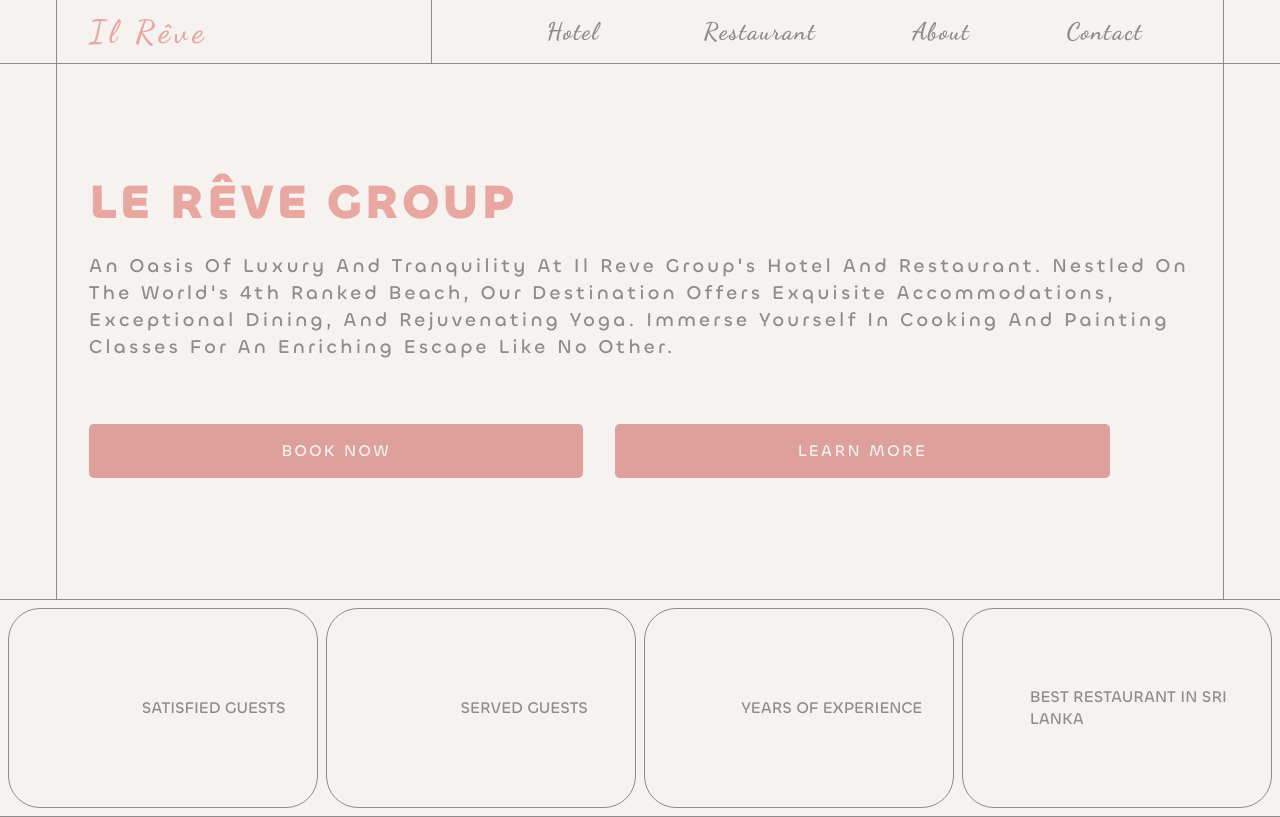
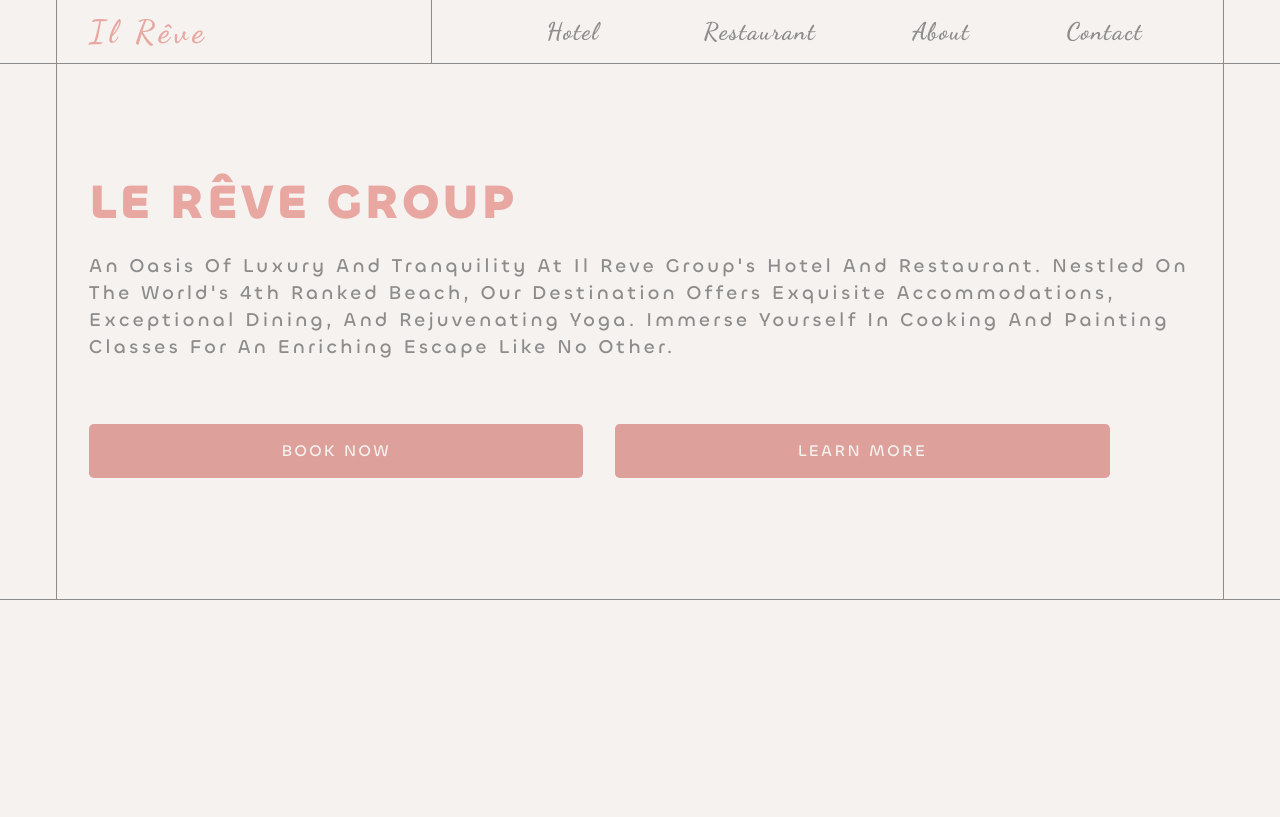
Before and after one commit to shehabwaleedd/le-reve, a React (Create React App) app: page / in a window 1280 px wide. Built offline with nearby package versions, Linux system fonts and the light colour scheme.

Commit message:
removed achievments.

```diff
--- a/src/pages/home/SiteHome.jsx
+++ b/src/pages/home/SiteHome.jsx
@@ -1,12 +1,10 @@
 import React from 'react'
 import Home from './Home'
-import Achievments from './achievments/Achievments'
 
 const SiteHome = () => {
     return (
         <main className='main'>
             <Home />
-            <Achievments />
         </main>
     )
 }
--- a/src/pages/home/achievments/Achievments.css
+++ /dev/null
@@ -1,71 +0,0 @@
-.achievments {
-    display: flex;
-    flex-direction: column;
-    align-items: center;
-    justify-content: center;
-    width: 100%;
-    border-bottom: 1px solid var(--border-color);
-}
-
-.achievments__container {
-    display: grid;
-    grid-template-columns: repeat(4, 1fr);
-    width: 100%;
-    height: 100%;
-    padding: 0.5rem;
-    gap: 0.5rem;
-}
-
-.achievments__card {
-    display: flex;
-    align-items: center;
-    justify-content: center;
-    width: 100%;
-    gap: 1rem;
-    padding: 1rem;
-    border: 1px solid var(--border-color);
-    border-radius: 2rem;
-    transition: all 0.3s ease-in-out;
-    cursor: pointer;
-    height: 25vh;
-    transition: all 0.7s cubic-bezier(0.16, 1, 0.3, 1);
-}
-
-
-.achievments__card:hover {
-    background-color: var(--accent-color);
-    color: var(--background-color);
-    transition: all 0.7s cubic-bezier(0.16, 1, 0.3, 1);
-}
-
-.achievments__card h1 {
-    font-size: 1.5rem;
-    font-family: 'Chillax-Medium';
-    letter-spacing: 0.15rem;
-    text-transform: uppercase;
-    color: var(--container-color);
-}
-
-.achievments__card p {
-    font-size: 1rem;
-    font-family: 'Chillax-Medium';
-    text-transform: uppercase;
-    color: var(--text-color);
-}
-
-@media (max-width: 436px) {
-    .achievments__container {
-    grid-template-columns: repeat(1, 1fr);
-    padding: 0.2rem;
-    height: 50%;
-    }
-    .achievments__card {
-        flex-direction: column;
-        justify-content: center;
-        align-items: center;
-        gap: 0.5rem;
-    }
-    .achievments__card p {
-        font-size: 0.8rem;
-    }
-}
--- a/src/pages/home/achievments/Achievments.jsx
+++ /dev/null
@@ -1,29 +0,0 @@
-import React from 'react'
-import './Achievments.css'
-
-const Achievments = () => {
-    return (
-        <section className='achievments'>
-            <div className="achievments__container">
-                <div className="achievments__card">
-                    <h1>1000+</h1>
-                    <p>Satisfied Guests</p>
-                </div>
-                <div className="achievments__card">
-                    <h1>20K+</h1>
-                    <p>Served Guests</p>
-                </div>
-                <div className="achievments__card">
-                    <h1>10+</h1>
-                    <p>Years Of Experience</p>
-                </div>
-                <div className="achievments__card">
-                    <h1>2x</h1>
-                    <p>best restaurant in Sri Lanka</p>
-                </div>
-            </div>
-        </section>
-    )
-}
-
-export default Achievments
```
